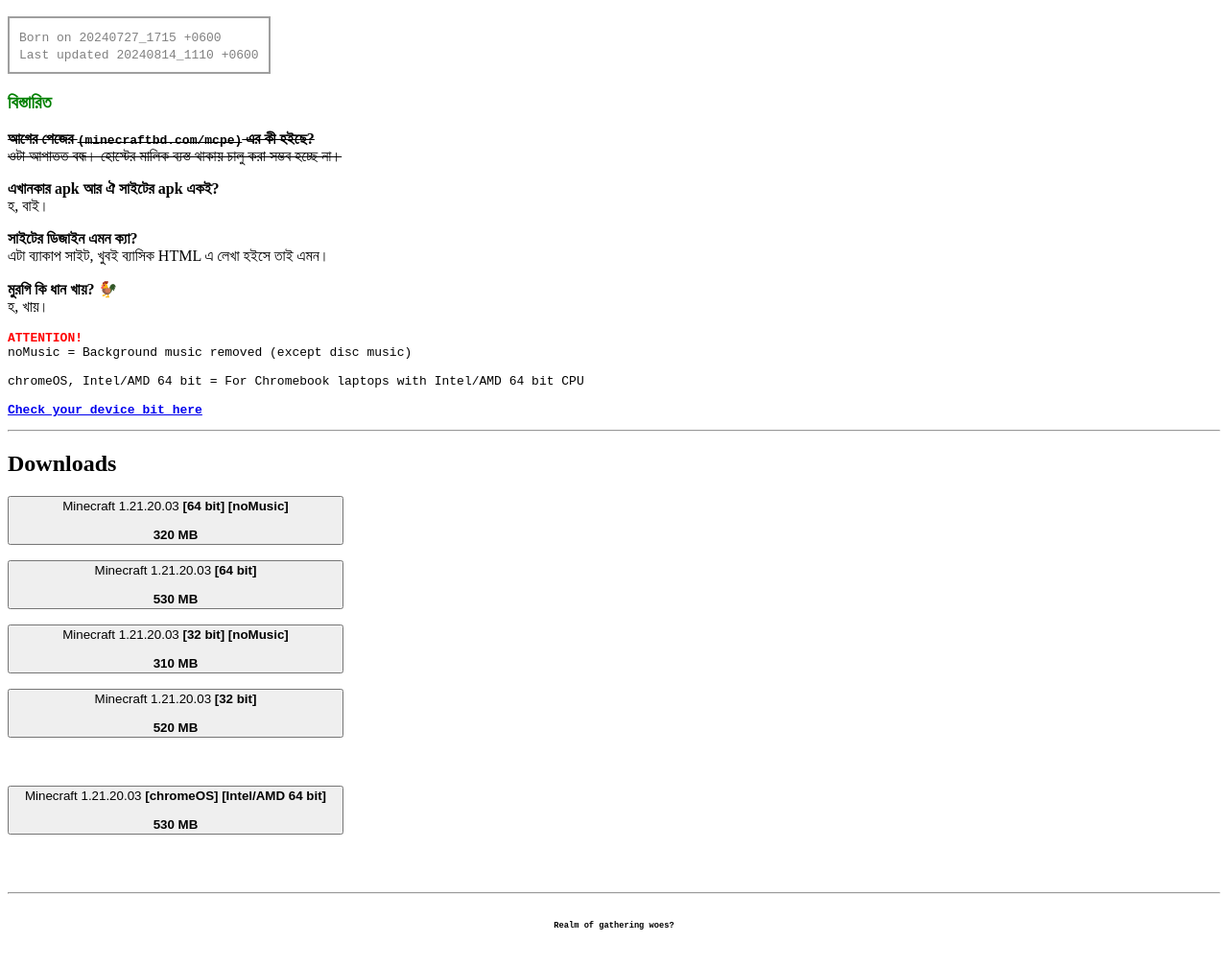
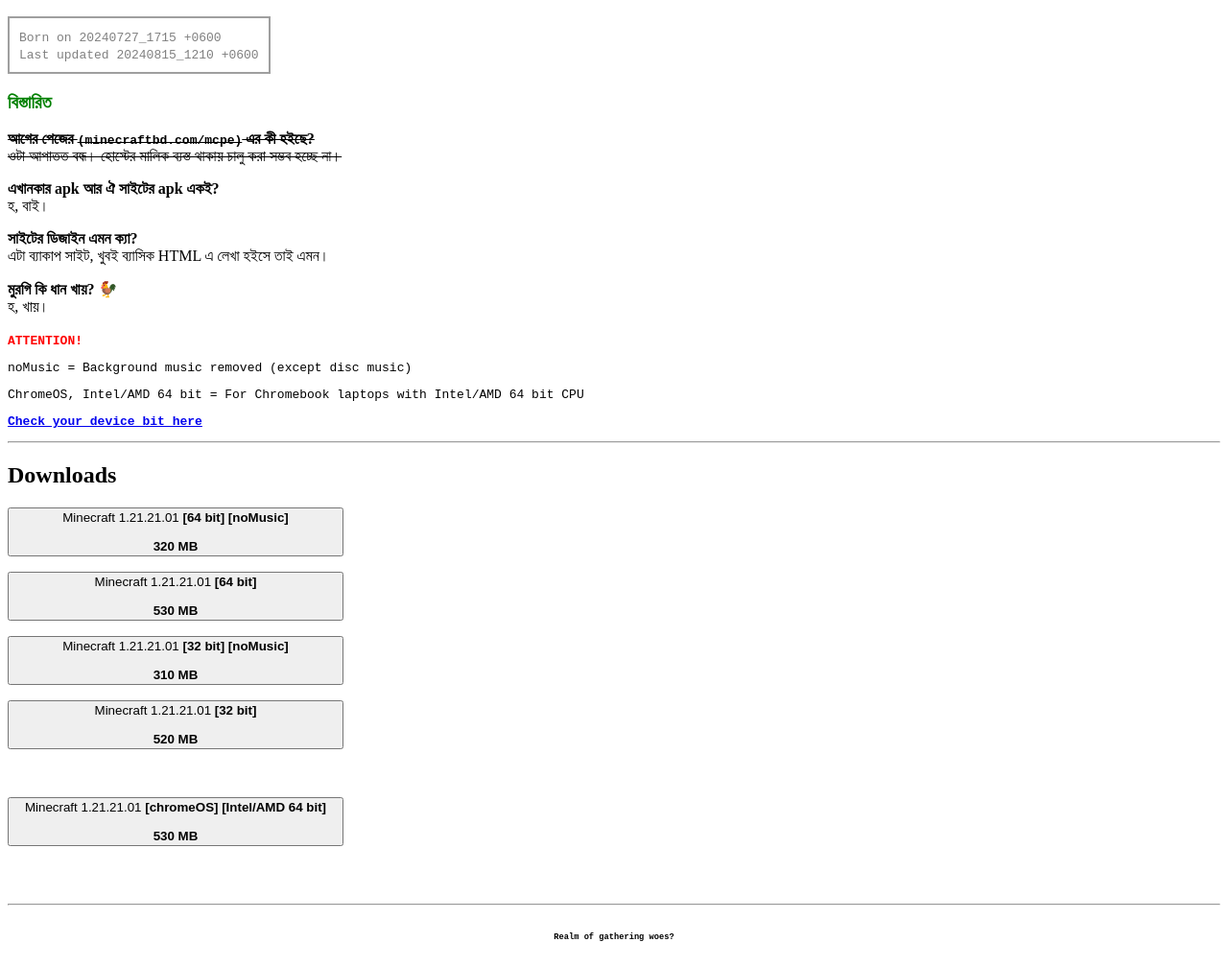
Before and after one commit to faizul726/mcpe, a plain HTML site: page index.html in a window 1280 px wide. Shown: the part 71-1078 px from the top of the page at 96% size. Drawn offline with Linux system fonts and the light colour scheme.

Commit message:
1.21.21.01

```diff
--- a/index.html
+++ b/index.html
@@ -24,7 +24,7 @@
   <h2><img style="width: 2em; vertical-align: middle;" src="logo.png"> Backup Moinkraft Download Page</h2>
 <div style="border: 2px solid rgba(0, 0, 0, 0.375); padding: 10px; display: inline-block;">
   <code class="grey">Born on 20240727_1715 +0600</code><br>
-  <code class="grey">Last updated 20240814_1110 +0600</code>
+  <code class="grey">Last updated 20240815_1210 +0600</code>
 </div>
 
   <h3 style="color: green;">বিস্তারিত</h3>
@@ -32,32 +32,32 @@
   <p><b>এখানকার apk আর ঐ সাইটের apk একই?</b><br>হ, বাই।</p>
   <p><b>সাইটের ডিজাইন এমন ক্যা?</b><br>এটা ব্যাকাপ সাইট, খুবই ব্যাসিক HTML এ লেখা হইসে তাই এমন।</p>
   <p><b>মুরগি কি ধান খায়? 🐓</b><br>হ, খায়।</p>
-  <pre>
+  <code>
 <b style="color: red;">ATTENTION!</b>
-noMusic = Background music removed (except disc music)
+<br>
+<p>noMusic = Background music removed (except disc music)<br></p>
+<p>ChromeOS, Intel/AMD 64 bit = For Chromebook laptops with Intel/AMD 64 bit CPU</p>
 
-chromeOS, Intel/AMD 64 bit = For Chromebook laptops with Intel/AMD 64 bit CPU
-
-<b><a href="https://play.google.com/store/apps/details?id=com.danielpolish.a64bitchecker" target="_blank">Check your device bit here</a></b>
-</pre>
+<p><b><a href="https://play.google.com/store/apps/details?id=com.danielpolish.a64bitchecker" target="_blank">Check your device bit here</a></b></p>
+</code>
 <hr>
   <h2>Downloads</h2>
 
     <!--
-    <p class="center"><button class="fixed-width-btn" onclick="window.location.href='HELLO'">Minecraft 1.21.20.03 <b>[64 bit] [noMusic]</b><br><br><b>270 MB</b></button></p>
-    <p class="center"><button class="fixed-width-btn" onclick="window.location.href='HELLO'">Minecraft 1.21.20.03 <b>[64 bit]</b><br><br><b>810 MB</b></button></p>
-    <p class="center"><button class="fixed-width-btn" onclick="window.location.href='HELLO'">Minecraft 1.21.20.03 <b>[32 bit] [noMusic]</b><br><br><b>260 MB</b></button></p>
-    <p class="center"><button class="fixed-width-btn" onclick="window.location.href='HELLO'">Minecraft 1.21.20.03 <b>[32 bit]</b><br><br><b>800 MB</b></button></p>
+    <p class="center"><button class="fixed-width-btn" onclick="window.location.href='HELLO'">Minecraft 1.21.21.01 <b>[64 bit] [noMusic]</b><br><br><b>270 MB</b></button></p>
+    <p class="center"><button class="fixed-width-btn" onclick="window.location.href='HELLO'">Minecraft 1.21.21.01 <b>[64 bit]</b><br><br><b>810 MB</b></button></p>
+    <p class="center"><button class="fixed-width-btn" onclick="window.location.href='HELLO'">Minecraft 1.21.21.01 <b>[32 bit] [noMusic]</b><br><br><b>260 MB</b></button></p>
+    <p class="center"><button class="fixed-width-btn" onclick="window.location.href='HELLO'">Minecraft 1.21.21.01 <b>[32 bit]</b><br><br><b>800 MB</b></button></p>
     <br>
-    <p class="center"><button class="fixed-width-btn" onclick="window.location.href='HELLO'">Minecraft 1.21.20.03 <b>[chromeOS] [Intel/AMD 64 bit]<br><br><b>850 MB</b></button></p><br><br>
+    <p class="center"><button class="fixed-width-btn" onclick="window.location.href='HELLO'">Minecraft 1.21.21.01 <b>[chromeOS] [Intel/AMD 64 bit]<br><br><b>850 MB</b></button></p><br><br>
     -->
 
-    <p><button class="fixed-width-btn" onclick="window.location.href='https://github.com/mcpebd/mcpebd/releases/download/1.21.20.03/Minecraft_1.21.20.03_arm-v8a_noMusic_972102003.apk'">Minecraft 1.21.20.03 <b>[64 bit] [noMusic]</b><br><br><b>320 MB</b></button></p>
-    <p><button class="fixed-width-btn" onclick="window.location.href='https://github.com/mcpebd/mcpebd/releases/download/1.21.20.03/Minecraft_1.21.20.03_arm-v8a_972102003.apk'">Minecraft 1.21.20.03 <b>[64 bit]</b><br><br><b>530 MB</b></button></p>
-    <p><button class="fixed-width-btn" onclick="window.location.href='https://github.com/mcpebd/mcpebd/releases/download/1.21.20.03/Minecraft_1.21.20.03_arm-v7a_noMusic_952102003.apk'">Minecraft 1.21.20.03 <b>[32 bit] [noMusic]</b><br><br><b>310 MB</b></button></p>
-    <p><button class="fixed-width-btn" onclick="window.location.href='https://github.com/mcpebd/mcpebd/releases/download/1.21.20.03/Minecraft_1.21.20.03_arm-v7a_952102003.apk'">Minecraft 1.21.20.03 <b>[32 bit]</b><br><br><b>520 MB</b></button></p>
+    <p><button class="fixed-width-btn" onclick="window.location.href='https://github.com/mcpebd/mcpebd/releases/download/1.21.21.01/Minecraft_1.21.21.01_arm-v8a_noMusic_972102101.apk'">Minecraft 1.21.21.01 <b>[64 bit] [noMusic]</b><br><br><b>320 MB</b></button></p>
+    <p><button class="fixed-width-btn" onclick="window.location.href='https://github.com/mcpebd/mcpebd/releases/download/1.21.21.01/Minecraft_1.21.21.01_arm-v8a_972102101.apk'">Minecraft 1.21.21.01 <b>[64 bit]</b><br><br><b>530 MB</b></button></p>
+    <p><button class="fixed-width-btn" onclick="window.location.href='https://github.com/mcpebd/mcpebd/releases/download/1.21.21.01/Minecraft_1.21.21.01_arm-v7a_noMusic_952102101.apk'">Minecraft 1.21.21.01 <b>[32 bit] [noMusic]</b><br><br><b>310 MB</b></button></p>
+    <p><button class="fixed-width-btn" onclick="window.location.href='https://github.com/mcpebd/mcpebd/releases/download/1.21.21.01/Minecraft_1.21.21.01_arm-v7a_952102101.apk'">Minecraft 1.21.21.01 <b>[32 bit]</b><br><br><b>520 MB</b></button></p>
     <br>
-    <p><button class="fixed-width-btn" onclick="window.location.href='https://github.com/mcpebd/mcpebd/releases/download/1.21.20.03/Minecraft_1.21.20.03_chromeOS_x86_64_1982102003.apk'">Minecraft 1.21.20.03 <b>[chromeOS] [Intel/AMD 64 bit]<br><br><b>530 MB</b></button></p><br><br>
+    <p><button class="fixed-width-btn" onclick="window.location.href='https://github.com/mcpebd/mcpebd/releases/download/1.21.21.01/Minecraft_1.21.21.01_chromeOS_x86_64_1982102101.apk'">Minecraft 1.21.21.01 <b>[chromeOS] [Intel/AMD 64 bit]<br><br><b>530 MB</b></button></p><br><br>
 <hr>
 <h6 class="center"><code>Realm of gathering woes?</code></h6>
   </body>
```
